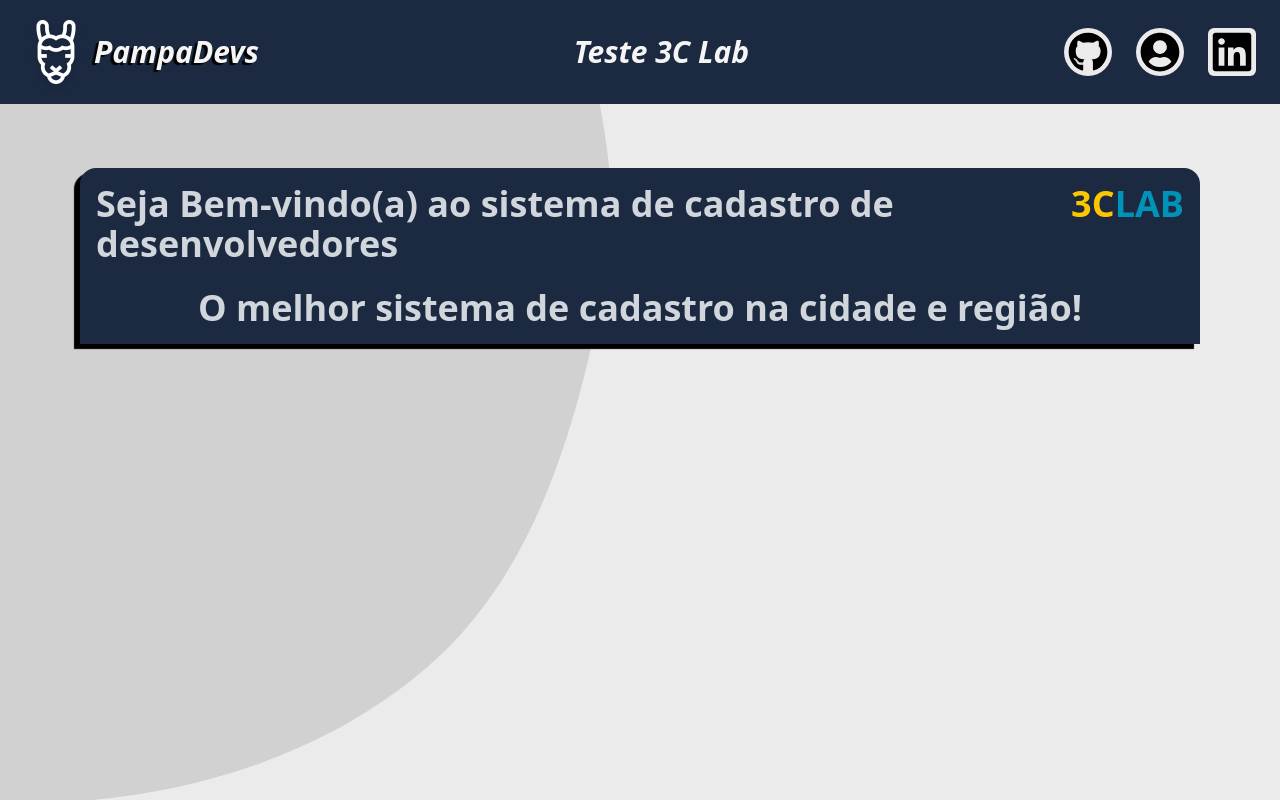
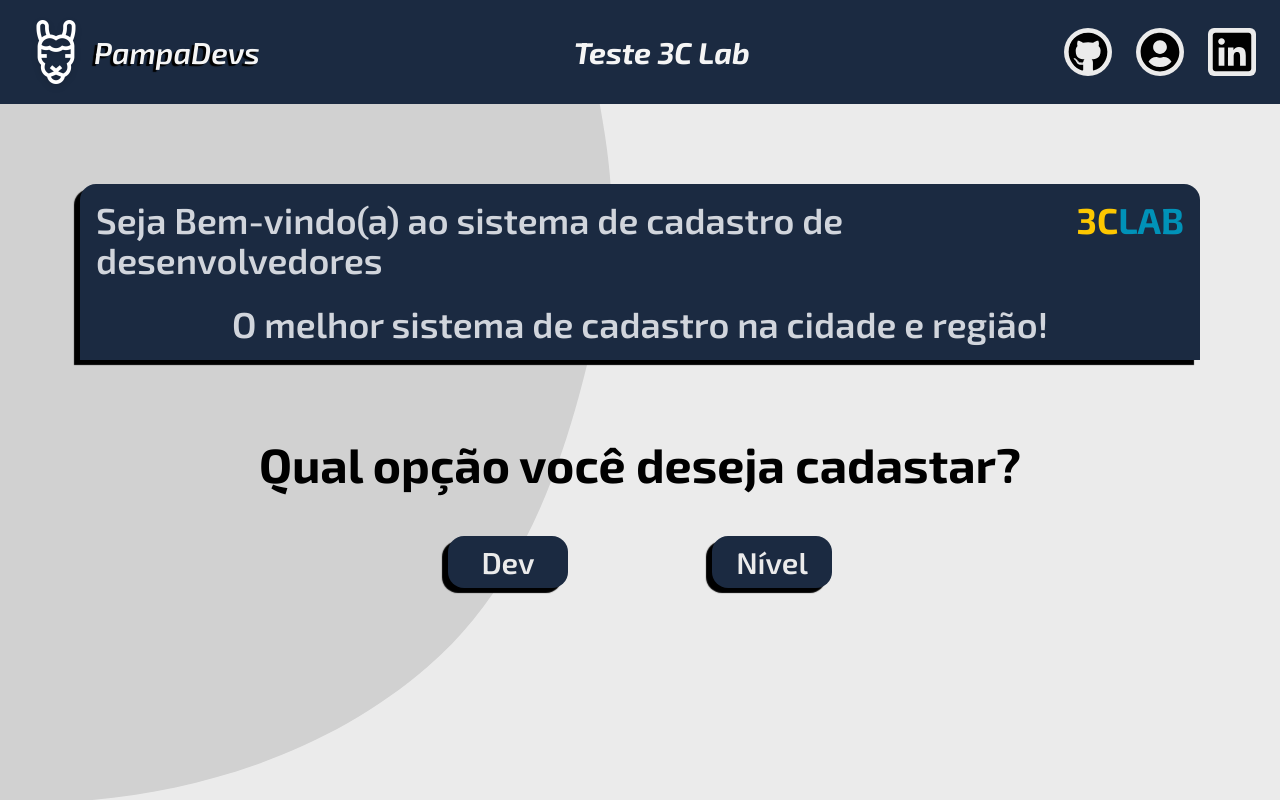
Before and after one commit to elziorocha/teste3CLab, a React (Vite) app in the folder frontend/: page / in a window 1280 px wide. Built offline with nearby package versions, Linux system fonts and the light colour scheme.

Commit message:
feat: adição de rotas de nivel e dev para o frontend
feat: adição de customização no global.css

feat: finalização inicial da homepage

fix: ajustes gerais na escrita do código no frontend

```diff
--- /dev/null
+++ b/frontend/src/app/Dev.jsx
@@ -0,0 +1,5 @@
+const Dev = () => {
+  return <div>Dev</div>;
+};
+
+export default Dev;
--- a/frontend/src/app/Error.jsx
+++ b/frontend/src/app/Error.jsx
@@ -3,14 +3,16 @@ import { Link } from "react-router-dom";
 const Error = () => {
   return (
     <section className="h-screen flex items-center justify-center">
-      <div className="text-center flex flex-col gap-8">
+      <div className="text-center flex flex-col items-center gap-8">
         <h1 className="text-2xl font-semibold">
-          Ops! Essa página não existe! Clique abaixo para voltar à página inicial!
+          Ops! Essa página não existe! Clique abaixo para voltar à página
+          inicial!
         </h1>
-        <Link to="/">
-          <button className="px-6 py-3 text-xl bg-primary text-defaultWhite font-semibold rounded-3xl cursor-pointer">
-            Voltar
-          </button>
+        <Link
+          to="/"
+          className="px-6 py-3 w-30 text-xl bg-primary text-defaultWhite font-semibold rounded-3xl cursor-pointer"
+        >
+          Voltar
         </Link>
       </div>
     </section>
--- a/frontend/src/app/Home.jsx
+++ b/frontend/src/app/Home.jsx
@@ -1,11 +1,13 @@
 import HomeHeader from "../components/Home/homeHeader";
 import HomeIntro from "../components/Home/HomeIntro";
+import HomeOptions from "../components/Home/HomeOptions";
 
 const Home = () => {
   return (
-    <div className="w-full flex flex-col gap-16 mb-16">
+    <div className="w-full flex flex-col gap-20 mb-16">
       <HomeHeader />
       <HomeIntro />
+      <HomeOptions />
     </div>
   );
 };
--- /dev/null
+++ b/frontend/src/app/Nivel.jsx
@@ -0,0 +1,5 @@
+const Nivel = () => {
+  return <div>Nivel</div>;
+};
+
+export default Nivel;
--- a/frontend/src/components/Home/HomeHeader.jsx
+++ b/frontend/src/components/Home/HomeHeader.jsx
@@ -1,5 +1,5 @@
 import logo from "../../assets/logo.png";
-import { FaGithub, FaLinkedin, FaUserCircle } from "react-icons/fa";
+import HomeLinks from "./HomeLinks";
 
 const HomeHeader = () => {
   return (
@@ -15,22 +15,11 @@ const HomeHeader = () => {
         </h1>
       </section>
 
-      <h2 className="text-3xl font-bold text-defaultWhiteText italic">Teste 3C Lab</h2>
+      <h2 className="text-3xl font-bold text-defaultWhiteText italic">
+        Teste 3C Lab
+      </h2>
 
-      <section className="flex gap-6">
-        <FaGithub
-          className="size-12 bg-defaultWhite rounded-full p-1 cursor-pointer
-        hover:bg-defaultDark hover:text-defaultWhiteText transition-all duration-300"
-        />
-        <FaUserCircle
-          className="size-12 bg-defaultWhite rounded-full p-1 cursor-pointer
-        hover:bg-defaultDark hover:text-defaultWhiteText transition-all duration-300"
-        />
-        <FaLinkedin
-          className="size-12 bg-defaultWhite rounded-md p-0.5 cursor-pointer
-        hover:bg-defaultDark hover:text-defaultWhiteText transition-all duration-300"
-        />
-      </section>
+      <HomeLinks />
     </nav>
   );
 };
--- /dev/null
+++ b/frontend/src/components/Home/HomeLinks.jsx
@@ -0,0 +1,29 @@
+import { FaGithub, FaLinkedin, FaUserCircle } from "react-icons/fa";
+import { Link } from "react-router-dom";
+
+const HomeLinks = () => {
+  return (
+    <section className="flex gap-6">
+      <Link to="https://github.com/elziorocha/teste3CLab">
+        <FaGithub
+          className="size-12 bg-defaultWhite rounded-full p-1 cursor-pointer
+          hover:bg-defaultDark hover:text-defaultWhiteText transition-all duration-300"
+        />
+      </Link>
+      <Link to="https://elziorochaportfoliov2.netlify.app/">
+        <FaUserCircle
+          className="size-12 bg-defaultWhite rounded-full p-1 cursor-pointer
+          hover:bg-defaultDark hover:text-defaultWhiteText transition-all duration-300"
+        />
+      </Link>
+      <Link to="https://www.linkedin.com/in/elziorocha/">
+        <FaLinkedin
+          className="size-12 bg-defaultWhite rounded-md p-0.5 cursor-pointer
+          hover:bg-defaultDark hover:text-defaultWhiteText transition-all duration-300"
+        />
+      </Link>
+    </section>
+  );
+};
+
+export default HomeLinks;
--- /dev/null
+++ b/frontend/src/components/Home/HomeOptions.jsx
@@ -0,0 +1,19 @@
+import { Link } from "react-router-dom";
+
+const HomeOptions = () => {
+  return (
+    <section className="flex flex-col gap-12 items-center justify-center">
+      <h2 className="text-5xl font-bold">Qual opção você deseja cadastar?</h2>
+      <div className="flex gap-36 font-semibold text-3xl text-defaultWhite">
+        <Link to="/dev" className="option-button box-shadow-box">
+          Dev
+        </Link>
+        <Link to="/nivel" className="option-button box-shadow-box">
+          Nível
+        </Link>
+      </div>
+    </section>
+  );
+};
+
+export default HomeOptions;
--- a/frontend/src/global.css
+++ b/frontend/src/global.css
@@ -1,3 +1,4 @@
+@import url("https://fonts.googleapis.com/css2?family=Exo+2:ital,wght@0,100..900;1,100..900&display=swap");
 @import "tailwindcss";
 
 @theme {
@@ -15,10 +16,14 @@
   .box-shadow-box {
     box-shadow: -6px 5px 1px black;
   }
+  .option-button {
+    @apply px-5 py-2 w-30 text-center bg-primary rounded-2xl hover:rounded-lg transition-all;
+  }
 }
 
 body {
   @apply bg-defaultWhite;
   @apply bg-[url(./assets/background1.svg)] bg-cover;
   height: 100vh;
+  font-family: "Exo 2", serif;
 }
```
Also changed, not shown: frontend/src/router/indexRoutes.jsx (+10 -0 lines), 1 other file (tests, documents, lock files or other folders).
